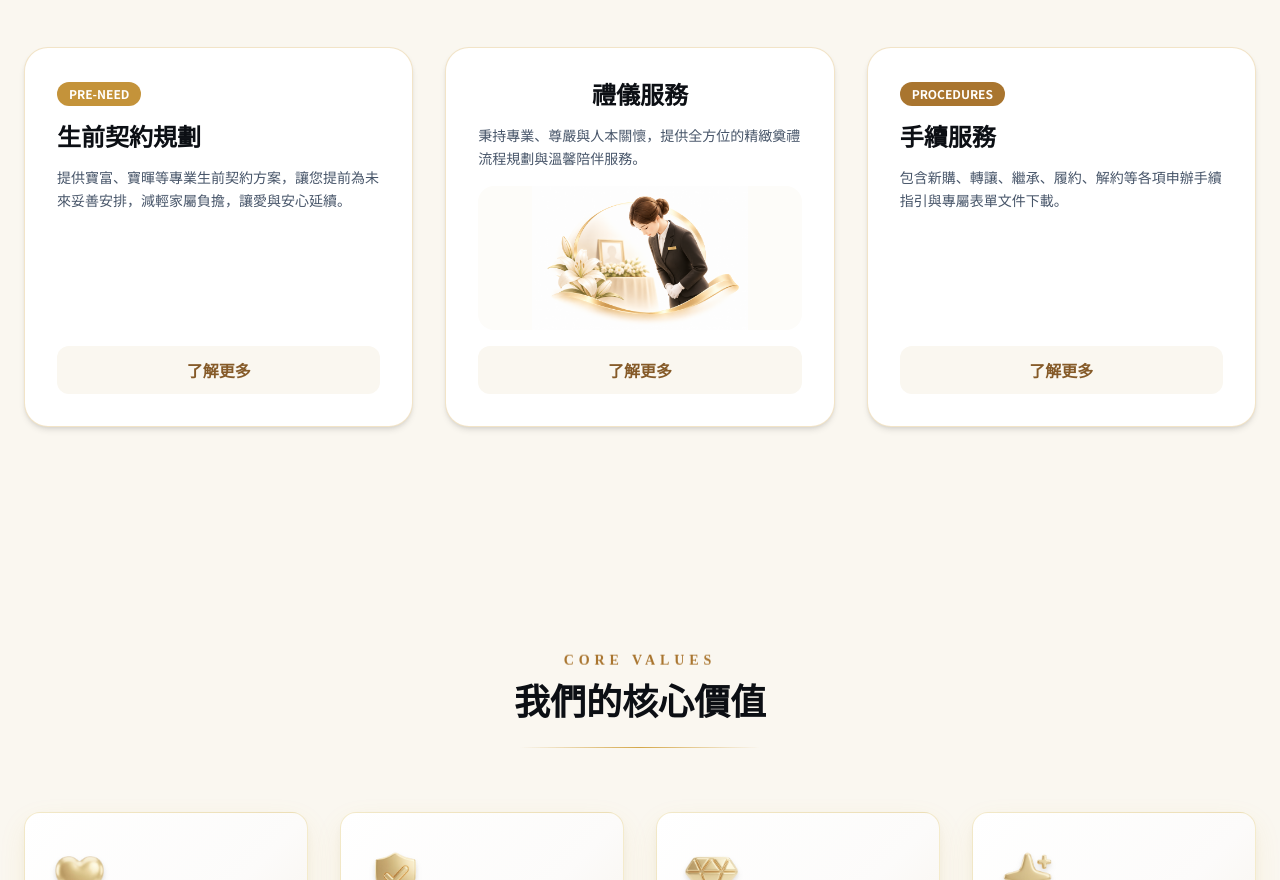
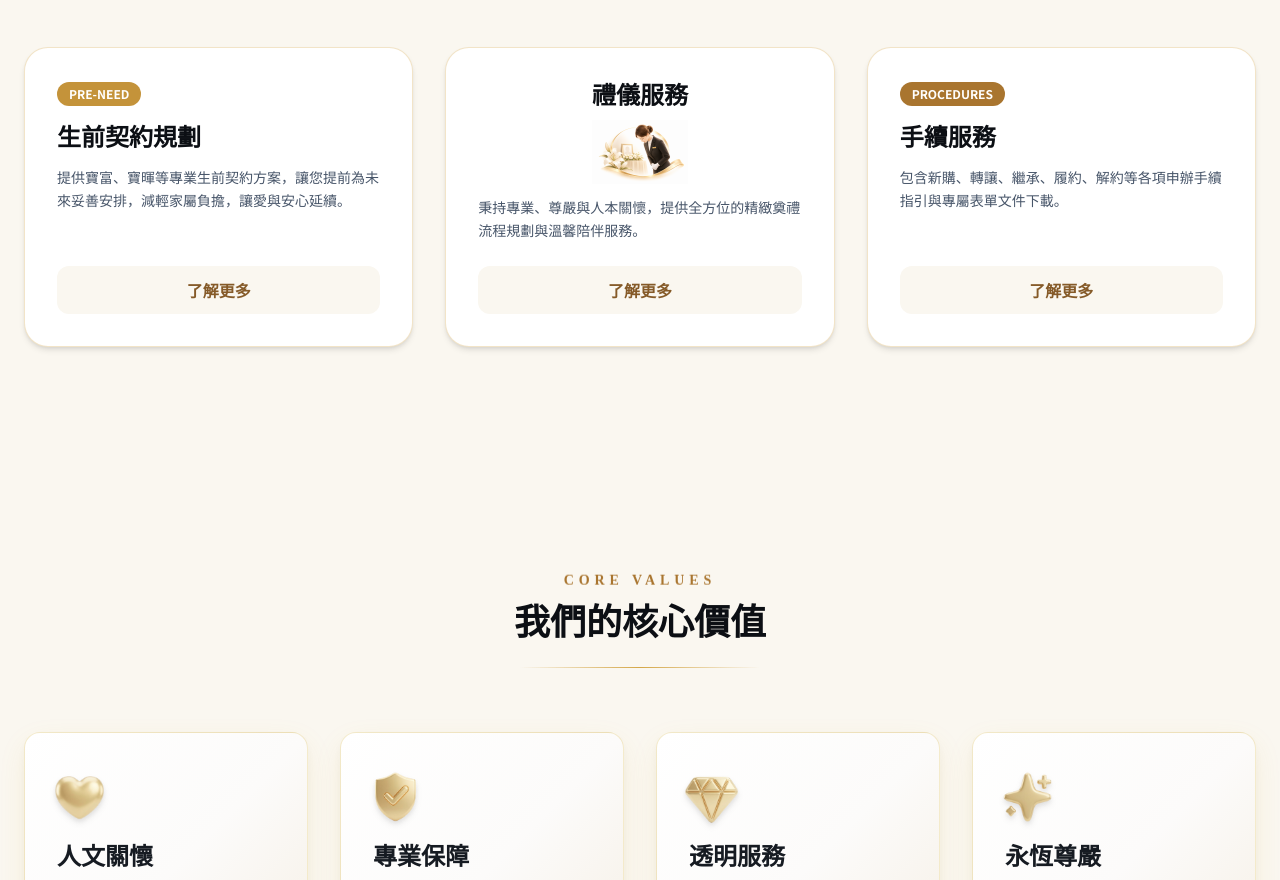
Before and after one commit to m9606286/baoci-life-website, a React (Vite) app: page / in a window 1280 px wide. Shown: the part 2140-3020 px from the top of the page. Built offline with nearby package versions, Linux system fonts and the light colour scheme.

Commit message:
Update Home.tsx

```diff
--- a/src/components/Home.tsx
+++ b/src/components/Home.tsx
@@ -104,7 +104,7 @@ export default function Home() {
           <div className="bg-gradient-to-br from-white via-ivory-50 to-gold-100/30 rounded-3xl p-8 md:p-12 border border-gold-400/40 shadow-xl flex flex-col md:flex-row items-center gap-10">
             <div className="w-full md:w-1/2 space-y-6">
 
-              {/* 標籤與主標題組合為同一個 Hover 群組，滑鼠移入時同時觸發變色 */}
+              {/* 標籤與主標題組合為同一個 Hover 群組 */}
               <div className="group/profile-header cursor-pointer space-y-4">
                 <span className="inline-block px-4 py-1.5 rounded-full bg-gold-400/15 border border-gold-400/30 text-gold-700 text-xs font-bold tracking-wider uppercase transition-all duration-300 group-hover/profile-header:bg-gold-500 group-hover/profile-header:text-white group-hover/profile-header:border-gold-500">
                   合規經營．誠信至上
@@ -136,7 +136,6 @@ export default function Home() {
                   <h4 className="font-bold text-ink-900 group-hover:text-white mb-1 transition-colors duration-300">政府立案核准</h4>
                   <p className="text-xs text-slate-500 group-hover:text-white/80 mb-4 transition-colors duration-300">民政局核准銷售文號</p>
                 </div>
-                {/* 文字改為核准函，下載圖示放右邊，卡片 hover 時同步變為淺深金色白字 */}
                 <a
                   href="/documents/台南市民政局生前契約銷售及代銷商最新核准函.pdf"
                   download
@@ -154,7 +153,6 @@ export default function Home() {
                   <h4 className="font-bold text-ink-900 group-hover:text-white mb-1 transition-colors duration-300">75% 依法信託</h4>
                   <p className="text-xs text-slate-500 group-hover:text-white/80 mb-4 transition-colors duration-300">京城銀行履約專戶</p>
                 </div>
-                {/* 了解更多按鈕，卡片 hover 時同步變為淺深金色白字 */}
                 <Link
                   to="/trust"
                   className="inline-flex items-center justify-center gap-1.5 text-xs font-bold text-gold-700 group-hover:bg-white group-hover:text-gold-700 bg-gold-50 py-2 px-3 rounded-xl transition-all duration-300 mt-2 shadow-sm"
@@ -197,24 +195,27 @@ export default function Home() {
               </Link>
             </div>
 
-            {/* 禮儀服務 */}
+            {/* 禮儀服務：圖片再縮小 50% 至 h-16 */}
             <div className="group bg-white rounded-3xl p-8 border border-gold-400/30 shadow-md hover:shadow-xl transition-all relative overflow-hidden flex flex-col justify-between">
               <div>
-                <h3 className="font-serif-tc text-2xl font-bold text-ink-900 group-hover:text-gold-500 transition-colors duration-300 text-center mb-3">
+                {/* 1. 禮儀服務標題 */}
+                <h3 className="font-serif-tc text-2xl font-bold text-ink-900 group-hover:text-gold-500 transition-colors duration-300 text-center mb-2">
                   禮儀服務
                 </h3>
 
-                <p className="text-slate-600 text-sm mb-4 leading-relaxed">
-                  秉持專業、尊嚴與人本關懷，提供全方位的精緻奠禮流程規劃與溫馨陪伴服務。
-                </p>
-
-                <div className="w-full h-36 rounded-2xl overflow-hidden mb-4 flex items-center justify-center bg-ivory-50">
+                {/* 2. 精致小圖 (高改為 h-16，寬高更加精巧) */}
+                <div className="w-full h-16 rounded-xl overflow-hidden mb-3 flex items-center justify-center bg-transparent">
                   <img
                     src={serve1Image}
                     alt="禮儀服務"
                     className="w-full h-full object-contain group-hover:scale-105 transition-transform duration-500"
                   />
                 </div>
+
+                {/* 3. 內文說明 */}
+                <p className="text-slate-600 text-sm mb-6 leading-relaxed">
+                  秉持專業、尊嚴與人本關懷，提供全方位的精緻奠禮流程規劃與溫馨陪伴服務。
+                </p>
               </div>
 
               <Link to="/services" className="w-full py-3 bg-ivory-100 hover:bg-gold-500 hover:text-white text-gold-700 font-bold rounded-xl transition-colors text-center block">
```
